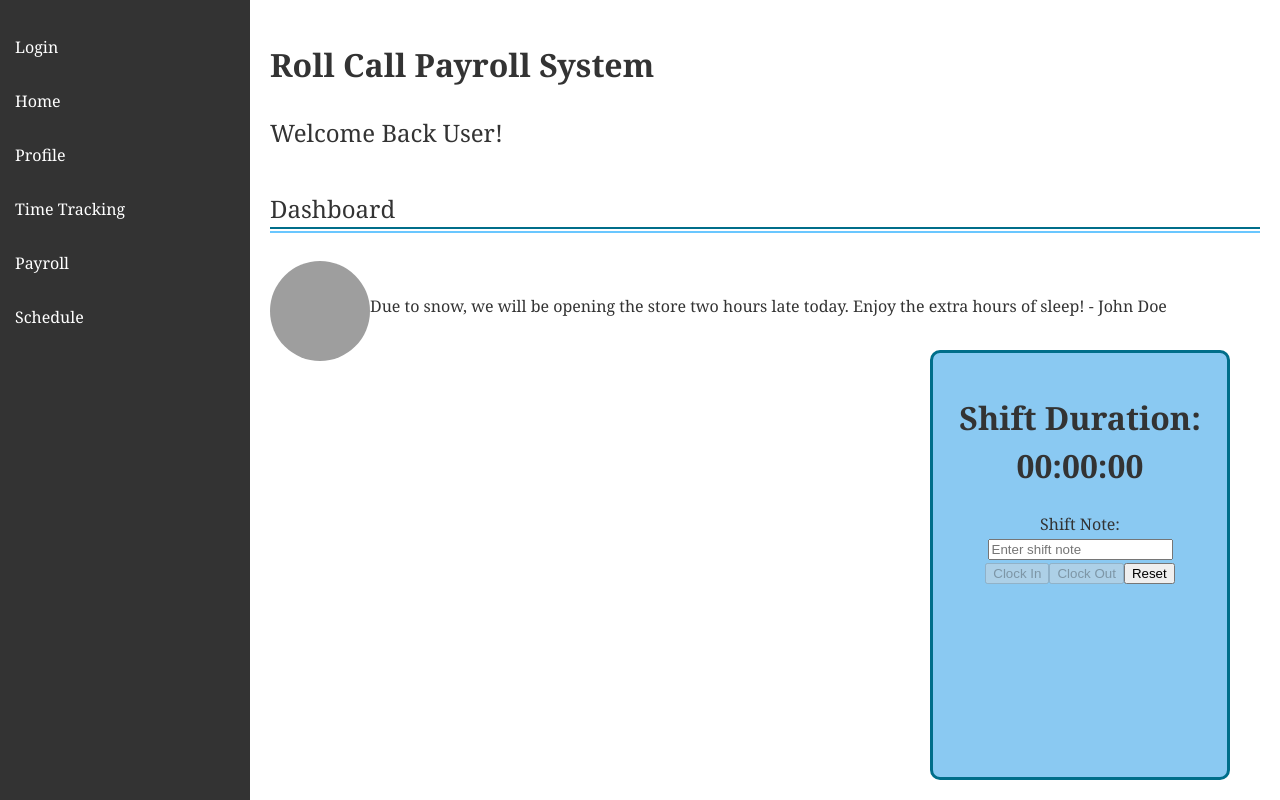
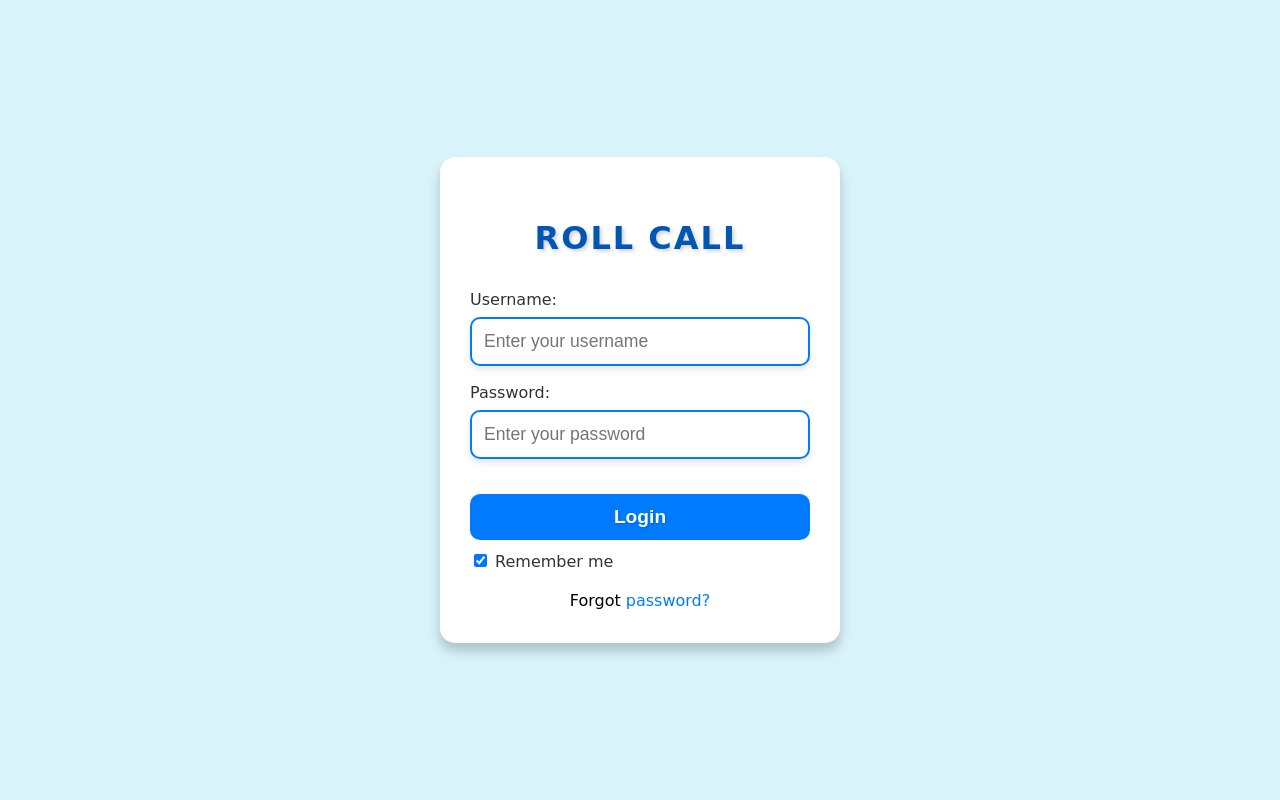
Before and after one commit to ashleymerino3/COSC412-Roll-Call-Payroll, a React (Vite) app: page / in a window 1280 px wide. Built offline with nearby package versions, Linux system fonts and the light colour scheme; grey boxes are pictures that could not be loaded.

Commit message:
Now you start off on login page instead of home

```diff
--- a/src/app.jsx
+++ b/src/app.jsx
@@ -16,8 +16,8 @@ export default function App() {
     <UserProvider>
       <Router>
         <Routes> {/* Use Routes */}
-          <Route path="/" element={<Home />} />
-          <Route path="/login" element = {<Login />}/>
+          <Route path="/home" element={<Home />} />
+          <Route path="/" element = {<Login />}/>
           <Route path="/profile" element={<Profile />} />
           <Route path="/profileEdit" element={<ProfileEdit />} />
           <Route path="/time-tracking" element={<TimeTracking />} />
--- a/src/components/navbar.jsx
+++ b/src/components/navbar.jsx
@@ -43,10 +43,10 @@ export default function Navbar() {
     <nav className="side-nav">
       <ul>
         <li>
-          <Link to="/login">Login</Link>
+          <Link to="/">Sign Out</Link>
         </li>
         <li>
-          <Link to="/">Home</Link> {/* Link to the Home component (Main Menu) */}
+          <Link to="/home">Home</Link> {/* Link to the Home component (Main Menu) */}
         </li>
         <li>
           <Link to="/profile">Profile</Link> {/* Link to Profile route */}
--- a/src/pages/login.jsx
+++ b/src/pages/login.jsx
@@ -35,7 +35,7 @@ export default function Login() {
         employerId: data.employerid,
       });
 
-      navigate("/");
+      navigate("/home");
     } catch (err) {
       console.error("Unexpected error during login:", err);
       setErrorMessage("An error occurred. Please try again later.");
```
